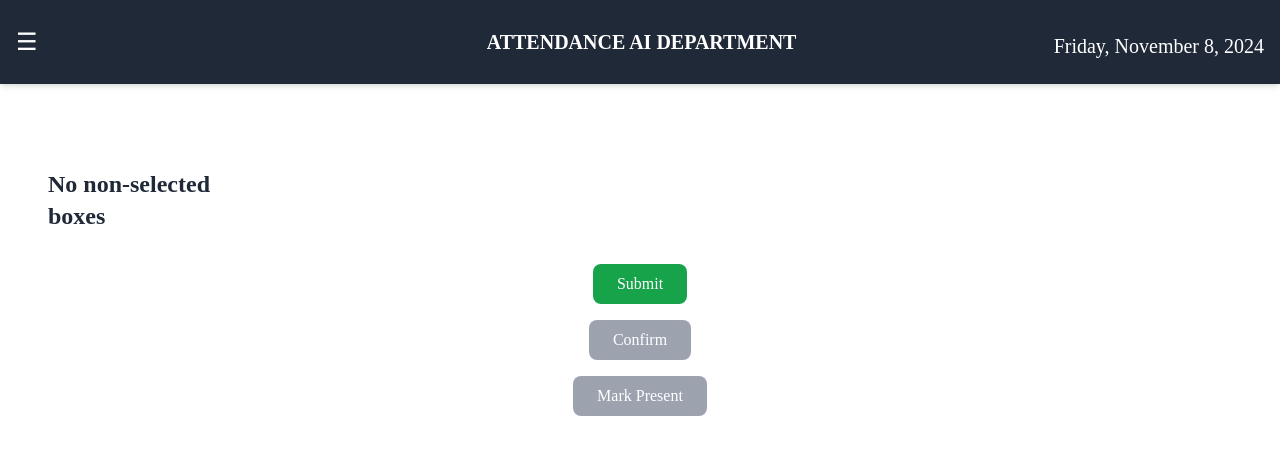
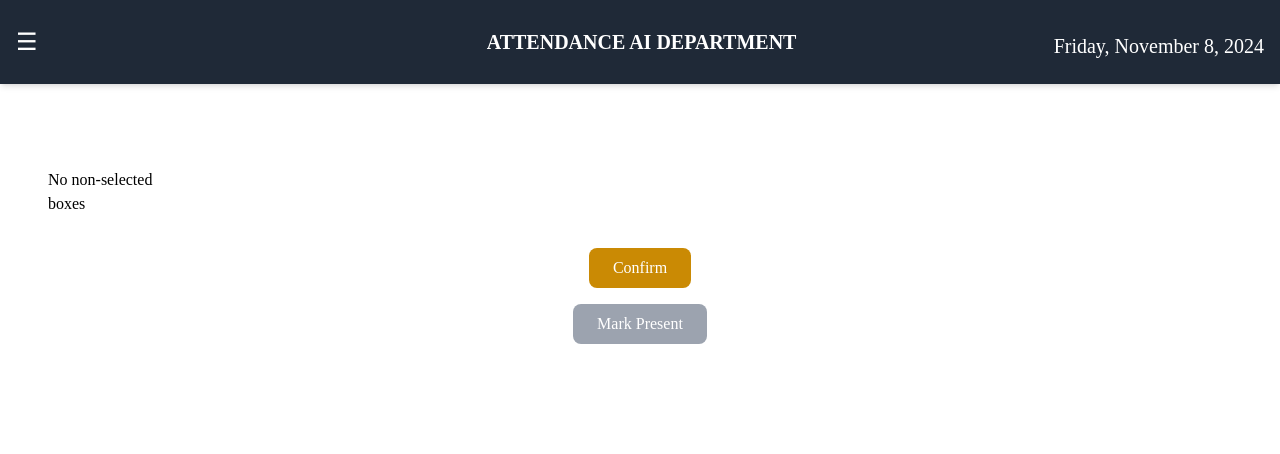
Before and after one commit to jaisanth123/AttendanceSync_AWS_DEPLOYMENT, a React (Vite) app in the folder frontend/: page /absentees in a window 1280 px wide. Shown: the top 454 px of the page. Built offline with nearby package versions, Linux system fonts and the light colour scheme; a web font is replaced by a local one.

Commit message:
modefied abseentees.jsx

```diff
--- a/frontend/src/App.jsx
+++ b/frontend/src/App.jsx
@@ -21,8 +21,10 @@ function App() {
   };
 
   const handleHomeClick = () => {
-    setSelectedItem(null); // Redirect to HomePage
-    setIsSidebarOpen(false); // Close sidebar
+    if (window.location.pathname !== '/absentees') {
+      setSelectedItem(null); // Reset selectedItem only if not on /absentees
+    }
+    setIsSidebarOpen(false);
   };
 
   useEffect(() => {
@@ -61,7 +63,7 @@ function App() {
               path="/duty"
               element={<DutyPage selectedCourse={selectedItem} />}
             />
-            <Route path="/absentees" element={<Absentees />} />
+            <Route path="/absentees" element={<Absentees selectedCourse={selectedItem}  />} />
           </Routes>
         </div>
 
--- a/frontend/src/components/Absentees.jsx
+++ b/frontend/src/components/Absentees.jsx
@@ -2,13 +2,13 @@ import { useLocation } from "react-router-dom";
 import { useState } from "react";
 
 const Absentees = () => {
+
   const location = useLocation();
   const { selectedCourse, nonSelectedBoxes } = location.state || {};
 
-  // State to track selected boxes, the index of the clicked box, and confirm status
   const [selectedBoxes, setSelectedBoxes] = useState([]);
   const [clickedIndex, setClickedIndex] = useState(null);
-  const [isSubmitConfirmed, setIsSubmitConfirmed] = useState(false); // Tracks if submit was confirmed
+  const [isPopupVisible, setIsPopupVisible] = useState(false); // Controls the visibility of the custom popup
   const [isConfirmed, setIsConfirmed] = useState(false); // Enables "Mark Present" button
 
   const toggleSelection = (index) => {
@@ -20,16 +20,17 @@ const Absentees = () => {
     setClickedIndex(index);
   };
 
-  const handleSubmit = () => {
-    // Show confirmation dialog on submit
-    const confirmSubmit = window.confirm("Are you sure you want to confirm this selection?");
-    if (confirmSubmit) {
-      setIsSubmitConfirmed(true); // Enable Confirm button
-    }
+  const handleConfirmClick = () => {
+    setIsPopupVisible(true); // Show popup when Confirm is clicked
   };
 
-  const handleConfirm = () => {
-    setIsConfirmed(true); // Enable Mark Present button when confirmed
+  const handlePopupOk = () => {
+    setIsPopupVisible(false); // Close the popup
+    setIsConfirmed(true); // Enable "Mark Present" button
+  };
+
+  const handlePopupCancel = () => {
+    setIsPopupVisible(false); // Close the popup without enabling "Mark Present"
   };
 
   const handleMarkPresent = () => {
@@ -45,8 +46,9 @@ const Absentees = () => {
         </div>
       )}
 
-      {/* Display the non-selected boxes in a grid, starting from 1 */}
-      <div className="grid grid-cols-2 gap-4 mt-6 text-2xl font-semibold text-gray-800 sm:grid-cols-2 md:grid-cols-3 lg:grid-cols-6">
+
+
+      <div className="grid w-full grid-cols-2 gap-4 mt-6 sm:grid-cols-2 md:grid-cols-4 lg:grid-cols-8">
         {nonSelectedBoxes && nonSelectedBoxes.length > 0 ? (
           nonSelectedBoxes.map((boxName, index) => (
             <div
@@ -54,7 +56,6 @@ const Absentees = () => {
               onClick={() => toggleSelection(index)}
               className={`flex items-center justify-center p-6 text-white transition-all duration-300 transform rounded-lg shadow-md cursor-pointer
                 ${selectedBoxes.includes(index) ? "bg-blue-600" : "bg-gray-700"}
-                ${clickedIndex === index ? "" : ""}
                 hover:scale-105 hover:shadow-lg focus:outline-none focus:ring-4 focus:ring-blue-300`}
             >
               <h3 className="text-xl font-semibold">
@@ -71,11 +72,9 @@ const Absentees = () => {
         )}
       </div>
 
-      {/* Display selected boxes below the grid */}
       {selectedBoxes.length > 0 && (
         <div className="w-full mt-6 text-center">
-          <h3 className="text-2xl font-semibold text-gray-800">Selected Boxes</h3>
-          <div className="grid w-full gap-4 mt-4 text-xl font-semibold text-gray-800 sm:grid-cols-2 md:grid-cols-3 lg:grid-cols-6">
+          <div className="grid w-full gap-4 mt-4 text-3xl font-semibold text-gray-800 sm:grid-cols-2 md:grid-cols-3 lg:grid-cols-6">
             {selectedBoxes.map((boxIndex) => (
               <div key={boxIndex} className="flex justify-center">
                 <h3>
@@ -91,22 +90,10 @@ const Absentees = () => {
         </div>
       )}
 
-      {/* Submit, Confirm, and Mark Present buttons */}
       <div className="flex flex-col items-center mt-8 space-y-4">
         <button
-          onClick={handleSubmit}
-          className="px-6 py-2 text-white bg-green-600 rounded-lg hover:bg-green-700 focus:outline-none focus:ring-4 focus:ring-green-300"
-        >
-          Submit
-        </button>
-        <button
-          onClick={handleConfirm}
-          className={`px-6 py-2 text-white rounded-lg focus:outline-none focus:ring-4 ${
-            isSubmitConfirmed
-              ? "bg-yellow-600 hover:bg-yellow-700 focus:ring-yellow-300 cursor-pointer"
-              : "bg-gray-400 cursor-not-allowed"
-          }`}
-          disabled={!isSubmitConfirmed} // Disable button until submit is confirmed
+          onClick={handleConfirmClick}
+          className="px-6 py-2 text-white bg-yellow-600 rounded-lg hover:bg-yellow-700 focus:outline-none focus:ring-4 focus:ring-yellow-300"
         >
           Confirm
         </button>
@@ -117,11 +104,39 @@ const Absentees = () => {
               ? "bg-blue-600 hover:bg-blue-700 focus:ring-blue-300 cursor-pointer"
               : "bg-gray-400 cursor-not-allowed"
           }`}
-          disabled={!isConfirmed} // Disable button until confirmed
+          disabled={!isConfirmed}
         >
           Mark Present
         </button>
       </div>
+
+      {/* Custom Popup for Confirmation */}
+      {isPopupVisible && (
+        <div className="fixed inset-0 flex items-center justify-center bg-black bg-opacity-50">
+          <div className="p-8 bg-white rounded-lg shadow-lg">
+            <h2 className="mb-4 text-2xl font-semibold text-center text-gray-800">
+              Confirm Submission
+            </h2>
+            <p className="mb-6 text-center text-gray-600">
+              Are you sure you want to confirm this selection?
+            </p>
+            <div className="flex justify-center space-x-4">
+              <button
+                onClick={handlePopupOk}
+                className="px-4 py-2 font-semibold text-white transition-all bg-green-600 rounded-lg hover:bg-green-700 focus:outline-none focus:ring-4 focus:ring-green-300"
+              >
+                Okay
+              </button>
+              <button
+                onClick={handlePopupCancel}
+                className="px-4 py-2 font-semibold text-white transition-all bg-red-600 rounded-lg hover:bg-red-700 focus:outline-none focus:ring-4 focus:ring-red-300"
+              >
+                Cancel
+              </button>
+            </div>
+          </div>
+        </div>
+      )}
     </div>
   );
 };
```
